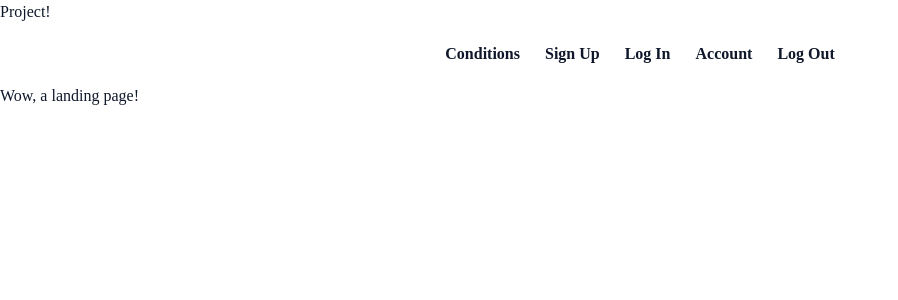
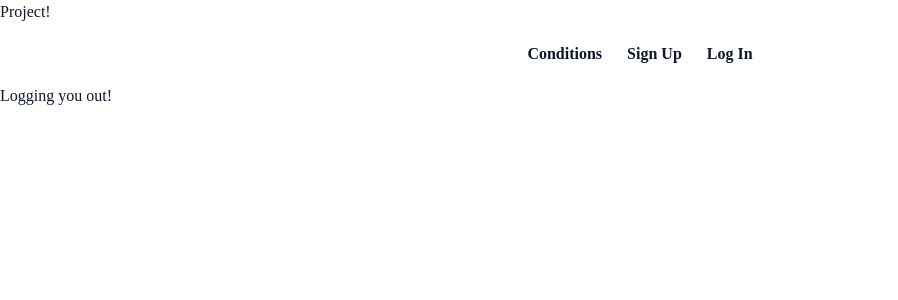
Before and after one commit to Varlotte/phase-5-project, a React (Create React App) app in the folder client/: page /logout in a window 1280 px wide. Shown: the top 300 px of the page, without its empty margins (0-898 px from the left). Built offline with nearby package versions, Linux system fonts and the light colour scheme; no server answers.

Commit message:
saves user id in session storage on front end
-wires up logout to redirect
-fixes nav bar ternary to display signup/login vs account/logout depending on presence of session id
-finishes auth!

```diff
--- a/client/src/components/LogIn.js
+++ b/client/src/components/LogIn.js
@@ -3,10 +3,12 @@ import { Formik, Field, Form, ErrorMessage } from "formik";
 import * as Yup from "yup";
 import { useHistory } from "react-router-dom";
 import NavBar from "./NavBar";
+import { CurrentUserContext } from "../utils";
 //create a function for user context and import it here
 
 export default function Login() {
   const history = useHistory();
+  const { setCurrentUser } = useContext(CurrentUserContext);
   return (
     <div>
       <h1
@@ -41,8 +43,8 @@ export default function Login() {
               .then((data) => {
                 console.log(data);
                 if (data.id) {
-                  //   window.sessionStorage.setItem("currentUser", data.id);
-                  //   setCurrentUser(data.id);
+                  window.sessionStorage.setItem("currentUser", data.id);
+                  setCurrentUser(data.id);
                   //this passes current user to context
                   //sets current logged in user id so any other component can use it
                   //user id for the rest of the app is going to be sessionStorage.getItem('currentUser')
--- a/client/src/components/NavBar.js
+++ b/client/src/components/NavBar.js
@@ -1,8 +1,10 @@
 import React, { useContext } from "react";
 import { Link } from "react-router-dom";
+import { CurrentUserContext } from "../utils";
 
 function NavBar() {
   //session storage or usecontext here for curr user
+  const { currentUser } = useContext(CurrentUserContext);
   const navBarStyle = {
     padding: "14px",
     height: "60px",
@@ -15,15 +17,18 @@ function NavBar() {
   return (
     <div className="navbar" style={navBarStyle}>
       <Link to="/conditions">Conditions</Link>
-      <Link to="/signup">Sign Up</Link>
-      {/* {!currentUser ? (
-        <Link to="/login">Log In</Link>
+
+      {!currentUser ? (
+        <>
+          <Link to="/signup">Sign Up</Link>
+          <Link to="/login">Log In</Link>
+        </>
       ) : (
-        <Link to="/account"> My Account</Link>
-      )} */}
-      <Link to="/login">Log In</Link>
-      <Link to="/account">Account</Link>
-      <Link to="/logout">Log Out</Link>
+        <>
+          <Link to="/account"> My Account</Link>
+          <Link to="/logout">Log Out</Link>
+        </>
+      )}
     </div>
   );
 }
--- a/client/src/containers/App.js
+++ b/client/src/containers/App.js
@@ -1,4 +1,4 @@
-import React, { useEffect, useState, createContext } from "react";
+import React, { useEffect, useState } from "react";
 import { BrowserRouter, Switch, Route, useHistory } from "react-router-dom";
 
 import LandingPage from "./LandingPage";
@@ -8,11 +8,20 @@ import Resources from "./Resources";
 import RXMatch from "./RXMatch";
 import NavBar from "../components/NavBar";
 import Login from "../components/LogIn";
+import Logout from "./Logout";
 import SignUp from "../components/SignUp";
+import { CurrentUserContext } from "../utils";
 
 function App() {
+  const [currentUser, setCurrentUser] = useState(null);
   return (
     <div>
+      <CurrentUserContext.Provider
+        value={{
+          currentUser,
+          setCurrentUser,
+        }}
+      >
         <h1>Project!</h1>
         <BrowserRouter>
           <NavBar />
@@ -35,11 +44,15 @@ function App() {
             <Route path="/login">
               <Login />
             </Route>
+            <Route path="/logout">
+              <Logout />
+            </Route>
             <Route path="/">
               <LandingPage />
             </Route>
           </Switch>
         </BrowserRouter>
+      </CurrentUserContext.Provider>
     </div>
   );
 }
--- /dev/null
+++ b/client/src/containers/Logout.js
@@ -0,0 +1,27 @@
+//this will display on logout
+import React, { useContext, useEffect } from "react";
+import { useHistory } from "react-router-dom";
+import { CurrentUserContext, clearCurrentUser } from "../utils";
+
+export default function Logout() {
+  const { setCurrentUser } = useContext(CurrentUserContext);
+  const history = useHistory();
+
+  useEffect(() => {
+    fetch("http://127.0.0.1:5555/logout", {
+      method: "POST",
+      headers: { "Content-Type": "application/json" },
+      body: "",
+    }).then(() => {
+      setCurrentUser(null);
+      clearCurrentUser();
+      history.push("/");
+    });
+  }, []);
+
+  return (
+    <div>
+      <p>Logging you out!</p>
+    </div>
+  );
+}
--- /dev/null
+++ b/client/src/utils.js
@@ -0,0 +1,13 @@
+import { createContext } from "react";
+
+export function getCurrUser() {
+  return window.sessionStorage.getItem("currentUser");
+}
+
+export const CurrentUserContext = createContext(
+  window.sessionStorage.getItem("currentUser")
+);
+
+export function clearCurrentUser() {
+  window.sessionStorage.removeItem("currentUser");
+}
```
Lines whose indentation alone changed are shown as unchanged.
